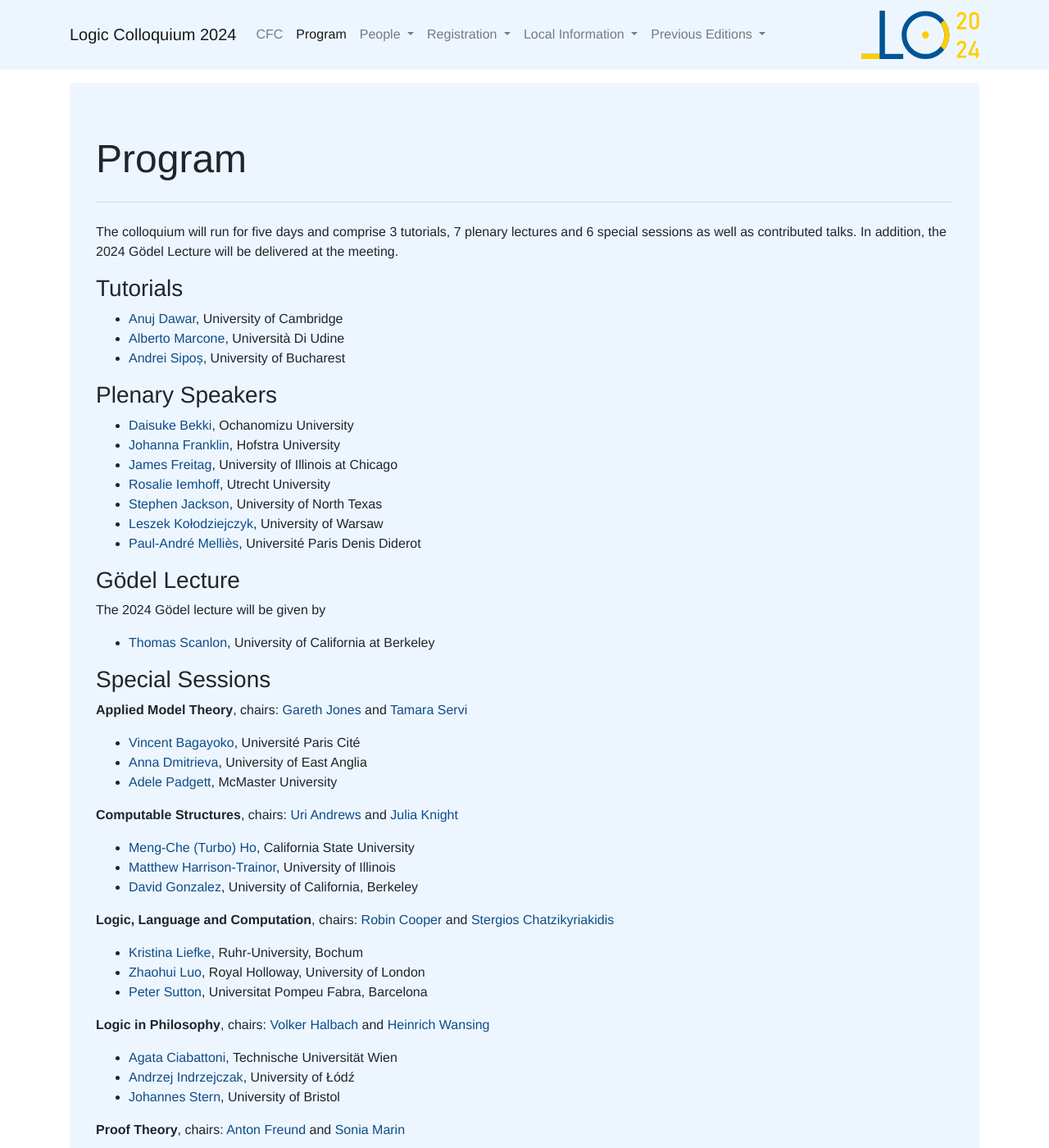
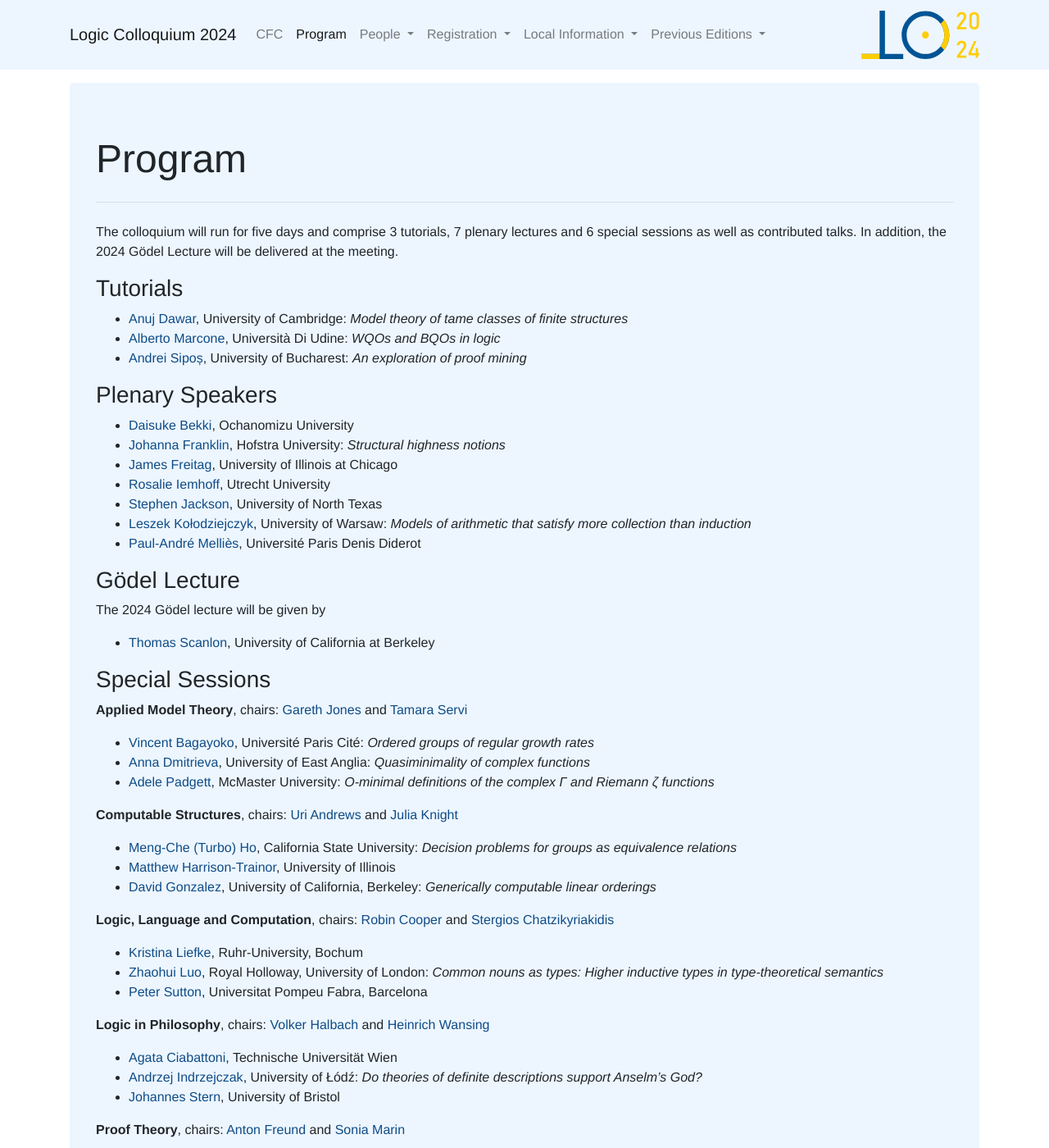
Before and after one commit to LC2024/LC2024.github.io, a Jekyll site: the page built from program/index.md, in a window 1280 px wide and 1400 px high. Shown: the whole window at 82% size. Built offline with Jekyll 4.4.1, drawn with Linux system fonts in a browser that asks for light colours; some web fonts are replaced; some of the changed text lies outside the part shown.

Commit message:
1st titles

```diff
--- a/program/index.md
+++ b/program/index.md
@@ -2,24 +2,25 @@
 layout_old: program
 layout: default
 title: Program
+permalink: /program/
 ---
 
 The colloquium will run for five days and comprise 3 tutorials, 7 plenary lectures and 6 special sessions as well as contributed talks. In addition, the 2024 Gödel Lecture will be delivered at the meeting.
 
 ### Tutorials
 
- - [Anuj Dawar](https://www.cst.cam.ac.uk/people/ad260), University of Cambridge
- - [Alberto Marcone](https://users.dimi.uniud.it/~alberto.marcone/), Università Di Udine
- - [Andrei Sipoș](https://cs.unibuc.ro/~asipos/), University of Bucharest
+ - [Anuj Dawar](https://www.cst.cam.ac.uk/people/ad260), University of Cambridge: _Model theory of tame classes of finite structures_
+ - [Alberto Marcone](https://users.dimi.uniud.it/~alberto.marcone/), Università Di Udine: _WQOs and BQOs in logic_
+ - [Andrei Sipoș](https://cs.unibuc.ro/~asipos/), University of Bucharest: _An exploration of proof mining_
 
 ### Plenary Speakers
 
  - [Daisuke Bekki](https://daisukebekki.github.io/), Ochanomizu University
- - [Johanna Franklin](http://johannafranklin.net/), Hofstra University
+ - [Johanna Franklin](http://johannafranklin.net/), Hofstra University: _Structural highness notions_
  - [James Freitag](https://homepages.math.uic.edu/~freitag/), University of Illinois at Chicago
  - [Rosalie Iemhoff](https://www.uu.nl/staff/RIemhoff), Utrecht University
  - [Stephen Jackson](https://www.math.unt.edu/~sjackson/), University of North Texas
- - [Leszek Kołodziejczyk](https://www.mimuw.edu.pl/~lak/), University of Warsaw
+ - [Leszek Kołodziejczyk](https://www.mimuw.edu.pl/~lak/), University of Warsaw: _Models of arithmetic that satisfy more collection than induction_
  - [Paul-André Melliès](https://www.irif.fr/~mellies/), Université Paris Denis Diderot
 
 ### Gödel Lecture
@@ -31,37 +32,40 @@ The 2024 Gödel lecture will be given by
 
 **Applied Model Theory**, chairs: [Gareth Jones](https://personalpages.manchester.ac.uk/staff/Gareth.Jones-3/index.php) and [Tamara Servi](https://tamaraservi.github.io/)
 
-- [Vincent Bagayoko](https://vincentbagayoko.neocities.org), Université Paris Cité
-- [Anna Dmitrieva](https://research-portal.uea.ac.uk/en/persons/anna-dmitrieva), University of East Anglia
-- [Adele Padgett](https://sites.google.com/view/adele-padgett/home), McMaster University
+- [Vincent Bagayoko](https://vincentbagayoko.neocities.org), Université Paris Cité: _Ordered groups of regular growth rates_
+- [Anna Dmitrieva](https://research-portal.uea.ac.uk/en/persons/anna-dmitrieva), University of East Anglia: _Quasiminimality of complex functions_
+- [Adele Padgett](https://sites.google.com/view/adele-padgett/home), McMaster University: _O-minimal definitions of the complex Γ and Riemann ζ functions_
 
 
 **Computable Structures**, chairs: [Uri Andrews](https://uriandrews.netlify.app/) and [Julia Knight](https://math.nd.edu/people/faculty/julia-knight/)
 
-- [Meng-Che (Turbo) Ho](https://sites.google.com/view/turboho/homepage), California State University
+- [Meng-Che (Turbo) Ho](https://sites.google.com/view/turboho/homepage), California State University: _Decision problems for groups as equivalence relations_
 - [Matthew Harrison-Trainor](http://homepages.math.uic.edu/~mht/), University of Illinois
-- [David Gonzalez](https://www.davidgonzalezlogic.com), University of California, Berkeley
+- [David Gonzalez](https://www.davidgonzalezlogic.com), University of California, Berkeley: _Generically computable linear orderings_
+
 
 **Logic, Language and Computation**, chairs: [Robin Cooper](https://sites.google.com/view/robincooper) and [Stergios Chatzikyriakidis](https://www.stergioschatzikyriakidis.com/)
 
 - [Kristina Liefke](https://www.ruhr-uni-bochum.de/phil-inf/), Ruhr-University, Bochum
-- [Zhaohui Luo](https://www.cs.rhul.ac.uk/home/zhaohui/), Royal Holloway, University of London
+- [Zhaohui Luo](https://www.cs.rhul.ac.uk/home/zhaohui/), Royal Holloway, University of London: _Common nouns as types: Higher inductive types in type-theoretical semantics_
 - [Peter Sutton](https://peter-sutton.github.io/), Universitat Pompeu Fabra, Barcelona
+
 
 **Logic in Philosophy**, chairs: [Volker Halbach](https://users.ox.ac.uk/~sfop0114/) and [Heinrich Wansing](https://www.pe.ruhr-uni-bochum.de/philosophie/i/logic/index.html.en)
 
 - [Agata Ciabattoni](https://www.logic.at/staff/agata/), Technische Universität Wien
-- [Andrzej Indrzejczak](https://www.filozofia.uni.lodz.pl/en/translate-to-english-andrzej-indrzejczak), University of Łódź
+- [Andrzej Indrzejczak](https://www.filozofia.uni.lodz.pl/en/translate-to-english-andrzej-indrzejczak), University of Łódź: _Do theories of definite descriptions support Anselm’s God?_
 - [Johannes Stern](https://johannesstern.github.io), University of Bristol
+
 
 **Proof Theory**, chairs: [Anton Freund](https://www.mathematik.uni-wuerzburg.de/mathematicallogic/team/freund-anton/) and [Sonia Marin](https://filipendule.github.io/)
 
 - [Valentin Blot](https://valentinblot.org/pro/), ENS Paris-Saclay
-- Lukas Melgaard, Birmingham University
+- Lukas Melgaard, Birmingham University: _Cyclic versions of arithmetic theories with inductive definitions_
 - [Takako Nemoto](https://researchmap.jp/nemototakako?lang=en), Tohuku University
 
 
 **Set Theory**, chairs: [Dana Bartošová](https://people.clas.ufl.edu/dbartosova/) and [Slawomir Solecki](https://math.cornell.edu/slawomir-solecki)
 
-- Tamás Kátay, Eötvös Loránd University, Budapest
+- Tamás Kátay, Eötvös Loránd University, Budapest: _Generic properties of groups_
 - [Claudio Agostini](https://sites.google.com/view/claudioagostiniswebsite), Technische Universität Wien
```
